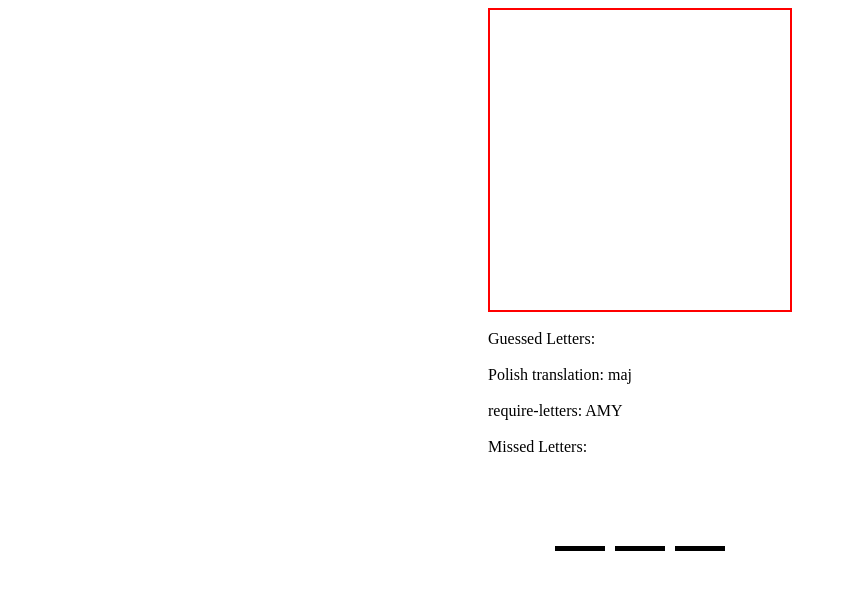
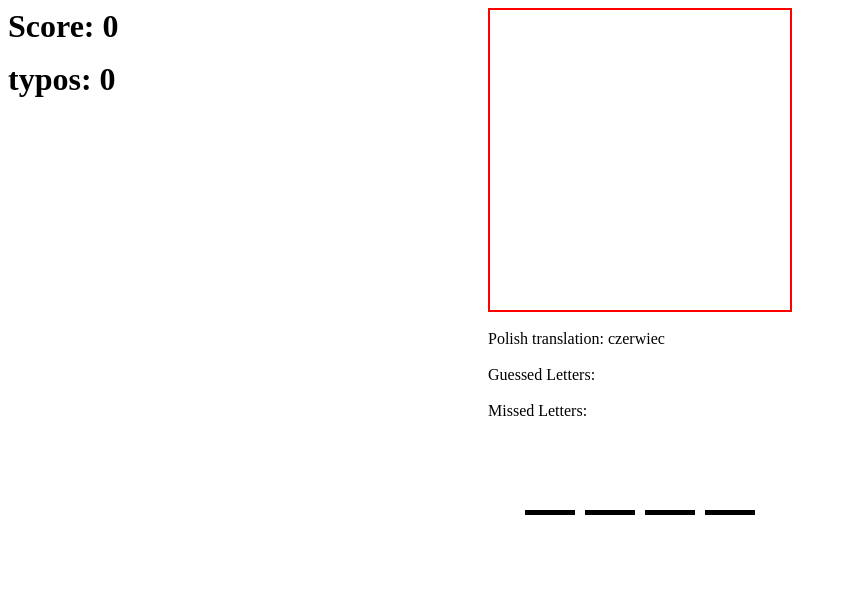
Before and after one commit to KubackiWojciech/hangman-english-game, a React app: page / in a window 1280 px wide. Shown: the top 590 px of the page, without its empty margins (0-847 px from the left). Built offline with nearby package versions, Linux system fonts and the light colour scheme.

Commit message:
added global score and typos with local storage

```diff
--- a/src/app/App.tsx
+++ b/src/app/App.tsx
@@ -7,13 +7,16 @@ import WordInput from '../wordInput/WordInput'
 
 import phrases from './phrases.json';
 import GameOver from '../gameOver/GameOver';
+import Scoreboard from '../scoreboard/Scoreboard';
 
 export const GuessedLettersContext = createContext<[string[], (x: string[]) => void]>(null!);
 export const MissedLettersContext = createContext<[string[], (x: string[]) => void]>(null!);
 export const RequiredLettersContext = createContext<[string[], (x: string[]) => void]>(null!);
 export const PolishTranslationContext = createContext<string>(null!);
+export const GlobalScoreContext = createContext<[number, (x: number) => void]>(null!);
+export const TyposContext = createContext<[number, (x: number) => void]>(null!);
 
-export const specialChars = [' ', '.', '…', ',', '?'];
+export const specialChars = [' ', '.', '…', ',', '?', '!', "'"];
 
 export enum gameStatus {
   won = 'won',
@@ -29,6 +32,8 @@ export default function App() {
   const [requiredLetters, setRequiredLetters] = useState<string[]>(generateRequiredLetters(firstPhrase[1]));
   const [currentGameStatus, setCurrentGameStatus] = useState(gameStatus.lasts);
   const [polishTranslation, setPolishTranslation] = useState(firstPhrase[0]);
+  const [globalScore, setGlobalScore] = useState<number>(Number(localStorage.getItem('score')));
+  const [typos, setTypos] = useState<number>(Number(localStorage.getItem('typos')));
 
   useEffect(() => {
     document.body.addEventListener('keydown', keyInputHandler);
@@ -36,6 +41,14 @@ export default function App() {
       document.body.removeEventListener('keydown', keyInputHandler);
     }
   }, [currentGameStatus]);
+
+  useEffect(() => {
+    localStorage.setItem('score', globalScore.toString());
+  }, [globalScore]);
+
+  useEffect(() => {
+    localStorage.setItem('typos', typos.toString());
+  }, [typos]);
 
   function keyInputHandler(e: KeyboardEvent) {
     let currentKey = e.key.toUpperCase();
@@ -56,6 +69,7 @@ export default function App() {
         wonGame();
       }
     } else {
+      setTypos(typos + 1);
       let updatedMissedLetters = missedLetters;
       updatedMissedLetters.push(currentKey);
       setMissedLetters(structuredClone(updatedMissedLetters));
@@ -66,13 +80,16 @@ export default function App() {
   }
 
   function lostGame() {
+    setGlobalScore(globalScore - 1);
     setCurrentGameStatus(gameStatus.lost);
+    setGuessedLetters(requiredLetters);
     setTimeout(() => {
       startNewGame();
-    }, 500);
+    }, 750);
   };
 
   function wonGame() {
+    setGlobalScore(globalScore + 1);
     setCurrentGameStatus(gameStatus.won);
     setTimeout(() => {
       startNewGame();
@@ -96,17 +113,18 @@ export default function App() {
       <MissedLettersContext.Provider value={[missedLetters, setMissedLetters]}>
         <RequiredLettersContext.Provider value={[requiredLetters, setRequiredLetters]}>
           <PolishTranslationContext.Provider value={polishTranslation}>
-            <div id='app-container'>
-              {
-                <>
+            <GlobalScoreContext.Provider value={[globalScore, setGlobalScore]}>
+              <TyposContext.Provider value={[typos, setTypos]}>
+                <div id='app-container'>
+                  <Scoreboard />
                   <Drawing />
                   <WordInput
                     word={selectedWord}
                   />
                   <GameOver gameStatus={currentGameStatus} />
-                </>
-              }
-            </div>
+                </div>
+              </TyposContext.Provider>
+            </GlobalScoreContext.Provider>
           </PolishTranslationContext.Provider>
         </RequiredLettersContext.Provider>
       </MissedLettersContext.Provider>
--- a/src/app/phrases.json
+++ b/src/app/phrases.json
@@ -52,5 +52,6 @@
     ["cztery", "four"],
     ["pomimo", "despite of"],
     ["przybliżony pomysł", "rough idea"],
+    ["warunki wstępne", "prerequisites"],
     ["wwwwwwwwwwwwwwwwwwwwwwwwwwwwwwwwwwwwwwww", "wwwwwwwwwwwwwwwwwwwwwwwwwwwwwwwwwwwwwwww"]
 ]
--- a/src/drawing/Drawing.tsx
+++ b/src/drawing/Drawing.tsx
@@ -22,19 +22,14 @@ export default function Drawing() {
         { missedLetters.length >= 8 ? <div data-order={8}></div> : null}
         { missedLetters.length >= 9 ? <div data-order={9}></div> : null}
       </div>
+      <div id="polish-translation">
+        <span>Polish translation: </span>
+        <span>{polishTranslation}</span>
+      </div>
       <div id="guessed-letters">
         <span>Guessed Letters:</span>
         <span>{guessedLetters}</span>
       </div>
-      <div id="polish-translation">
-        <span>Polish translation: </span>
-        <span>{polishTranslation}</span>
-      </div>
-      <div id="require-letters">
-        <span>require-letters: </span>
-        <span>{requiredLetters}</span>
-      </div>
-
       <div id="missed-letters">
         <span>Missed Letters:</span>
         <span>{missedLetters}</span>
--- /dev/null
+++ b/src/scoreboard/Scoreboard.tsx
@@ -0,0 +1,16 @@
+import React, { useContext } from 'react'
+import { GlobalScoreContext, TyposContext } from '../app/App';
+
+import './scoreboard.sass';
+
+export default function Scoreboard() {
+    const [globalScore, setGlobalScore] = useContext(GlobalScoreContext);
+    const [typos, setTypos] = useContext(TyposContext);
+
+    return (
+        <div id="score-board">
+            <h1>{'Score: ' + globalScore}</h1>
+            <h1>{'typos: ' + typos}</h1>
+        </div>
+    )
+}
--- /dev/null
+++ b/src/scoreboard/scoreboard.sass
@@ -0,0 +1,10 @@
+#score-board
+    position: absolute
+    top: 8px
+    left: 8px
+    display: flex
+    flex-direction: column
+    row-gap: 16px
+
+    h1
+        margin: 0
--- a/src/wordInput/WordInput.tsx
+++ b/src/wordInput/WordInput.tsx
@@ -10,7 +10,6 @@ interface params {
 
 export default function WordInput(param: params) {
     const [guessedLetters, setGuessedLetters] = useContext(GuessedLettersContext);
-    console.log(param.word.toUpperCase().split(''))
 
     return (
         <div id='word-input-container'>
```
